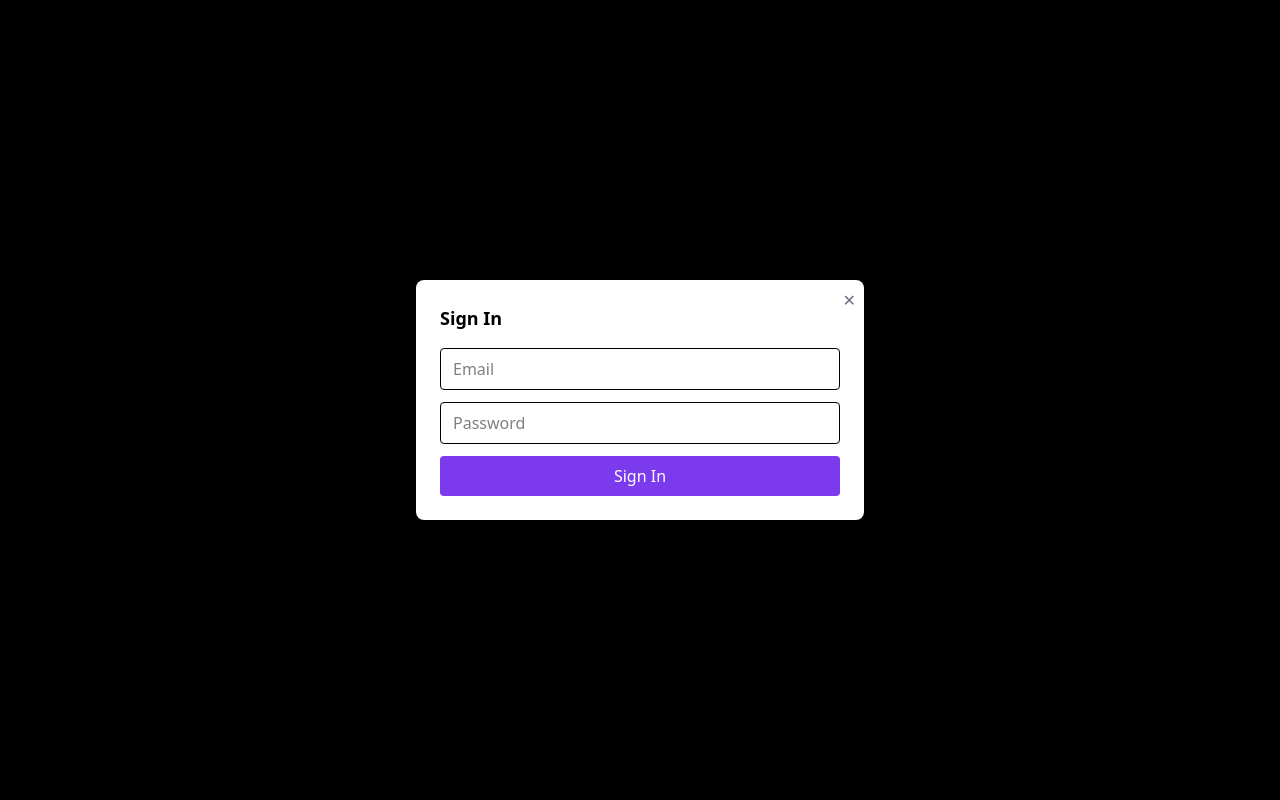
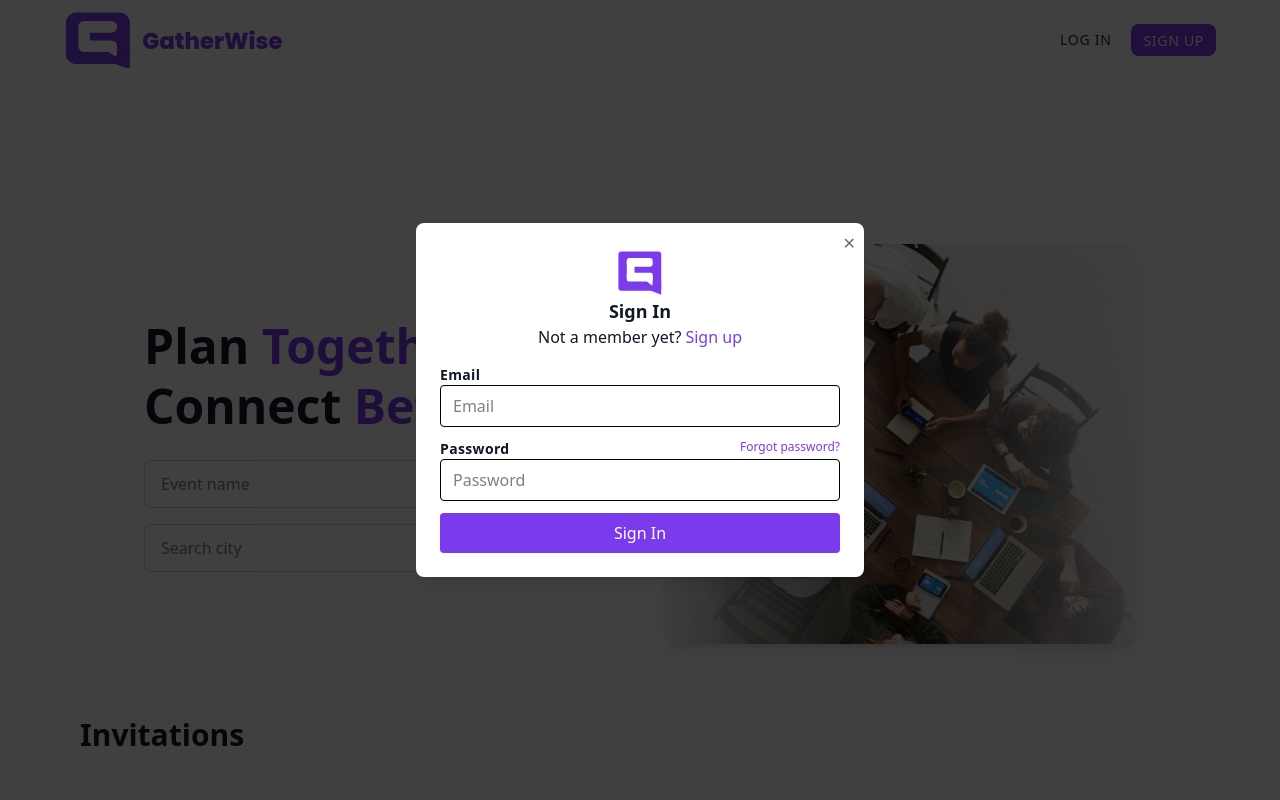
Before and after one commit to ChrisDowdDeveloper/GatherWise-Client, a Next.js app: page / in a window 1280 px wide. Both pictures are taken after a click on the button "LOG IN". Shown: the top 800 px of the page. Built offline with nearby package versions, Linux system fonts and the light colour scheme; some icons are missing.

Commit message:
sign up and sign in components created

```diff
--- a/components/AppSkeleton.tsx
+++ b/components/AppSkeleton.tsx
@@ -7,24 +7,27 @@ import SignUp from './SignUp';
 import SignIn from './SignIn';
 
 const AppSkeleton = ({ children }: { children: React.ReactNode }) => {
-    const [showSignIn, setShowSignIn] = useState(false);
-    const [showSignUp, setShowSignUp] = useState(false);
+    const [authMode, setAuthmode] = useState<"sign-in" | "sign-up" | null>(null);
 
     return (
-      <div className="relative font-sans">
-        <Navbar onSignIn={() => setShowSignIn(true)} onSignUp={() => setShowSignUp(true)} />
+      <>
+        <Navbar
+          onSignIn={() => setAuthmode("sign-in")}
+          onSignUp={() => setAuthmode("sign-up")}
+        />
 
-        <Modal isOpen={showSignIn} onClose={() => setShowSignIn(false)}>
-          <SignIn />
+        <Modal isOpen={authMode !== null} onClose={() => setAuthmode(null)}>
+          {authMode === "sign-in" && (
+            <SignIn setAuthMode={setAuthmode}/>
+          )}
+
+          {authMode === "sign-up" && (
+            <SignUp setAuthMode={setAuthmode}/>
+          )}
         </Modal>
-
-        <Modal isOpen={showSignUp} onClose={() => setShowSignUp(false)}>
-          <SignUp />
-        </Modal>
-
         {children}
         <Footer />
-      </div>
+      </>
     );
 }
 
--- a/components/Modal.tsx
+++ b/components/Modal.tsx
@@ -10,7 +10,7 @@ const Modal = ({ isOpen, onClose, children }: Props) => {
   if (!isOpen) return null;
 
   return (
-    <div className="fixed inset-0 z-50 bg-black bg-opacity-50 flex items-center justify-center">
+    <div className="fixed inset-0 z-50 bg-black/75 flex items-center justify-center">
       <div className="bg-white rounded-lg p-6 w-full max-w-md shadow-lg relative">
         <button
           onClick={onClose}
--- a/components/SignIn.tsx
+++ b/components/SignIn.tsx
@@ -1,10 +1,36 @@
 import React from 'react'
+import Image from 'next/image'
 
-const SignIn = () => {
+type SignInProps = {
+  setAuthMode: (mode: "sign-in" | "sign-up") => void;
+}
+
+const SignIn = ({ setAuthMode }: SignInProps) => {
   return (
     <div>
-        <h2 className="text-lg font-bold mb-4">Sign In</h2>
+        <Image
+          src="/GatherWiseIcon/GatherWiseIcon.svg"
+          width={50}
+          height={50}
+          alt='GatherWise Icon'
+          className="mx-auto"
+        />
+        <h2 className="text-lg font-bold mb-0 text-center text-gray-900">Sign In</h2>
+        <p className='text-center mb-4 text-gray-900'>Not a member yet?
+          <button
+            className='bg-transparent text-[#7C3AED] ml-1'
+            onClick={() => setAuthMode("sign-up")}>
+              Sign up
+          </button>
+        </p>
+        <p className='font-bold text-sm text-gray-900 tracking-wide'>Email</p>
         <input className="border w-full mb-3 px-3 py-2 rounded" placeholder="Email" />
+        <div className='flex flex-row justify-between'>
+          <p className='font-bold text-sm text-gray-900 tracking-wide'>Password</p>
+          {/*FIXME - Add a link to forgot password*/}
+          <p className='text-xs text-[#7C3AED]'>Forgot password?</p>
+        </div>
+
         <input className="border w-full mb-3 px-3 py-2 rounded" placeholder="Password" type="password" />
         <button className="bg-[#7C3AED] text-white w-full py-2 rounded">Sign In</button>
     </div>
--- a/components/SignUp.tsx
+++ b/components/SignUp.tsx
@@ -1,13 +1,56 @@
-import React from 'react'
+"use client"
+import React, { useState } from 'react'
+import Image from 'next/image'
 
-const SignUp = () => {
+type SignUpProps = {
+  setAuthMode: (mode: "sign-in" | "sign-up") => void;
+}
+
+const SignUp = ({ setAuthMode }: SignUpProps) => {
+  const [userName, setUserName] = useState("");
+  const [email, setEmail] = useState("");
+  const [password, setPassword] = useState("");
   return (
     <div>
-        <h2 className="text-lg font-bold mb-4">Sign Up</h2>
-        <input className="border w-full mb-3 px-3 py-2 rounded" placeholder="Name" />
-        <input className="border w-full mb-3 px-3 py-2 rounded" placeholder="Email" />
-        <input className="border w-full mb-3 px-3 py-2 rounded" placeholder="Password" type="password" />
+        <Image
+          src="/GatherWiseIcon/GatherWiseIcon.svg"
+          width={50}
+          height={50}
+          alt='GatherWise Icon'
+          className="mx-auto"
+        />
+        <h2 className="text-lg font-bold mb-4 text-center">Sign Up</h2>
+
+        <p className='font-bold text-sm text-gray-900'>Your name</p>
+        <input
+          className="border w-full mb-3 px-3 py-2 rounded"
+          required
+          onChange={(e) => setUserName(e.target.value)}
+          value={userName || ""}
+        />
+
+        <p className='font-bold text-sm text-gray-900'>Email address</p>
+        <input
+          className="border w-full mb-3 px-3 py-2 rounded"
+          placeholder="example@email.com"
+          type='email'
+          required
+          onChange={(e) => setEmail(e.target.value)}
+          value={email || ""}
+        />
+        <p className='font-bold text-sm text-gray-900'>Password</p>
+        <input
+          className="border w-full mb-3 px-3 py-2 rounded"
+          required
+          type="password"
+          onChange={(e) => setPassword(e.target.value)}
+          value={password || ""}
+        />
+
         <button className="bg-[#7C3AED] text-white w-full py-2 rounded">Create Account</button>
+        <p className='text-sm mt-3 text-center'>Already a member? <button onClick={() => setAuthMode("sign-in")} className='bg-transparent text-[#7C3AED]'>Log in</button></p>
+
+        <p className='mt-10 text-xs text-center'>By signing up, you agree to Terms of Service, Privacy Policy, and Cookie Policy.</p>
     </div>
   )
 }
```
